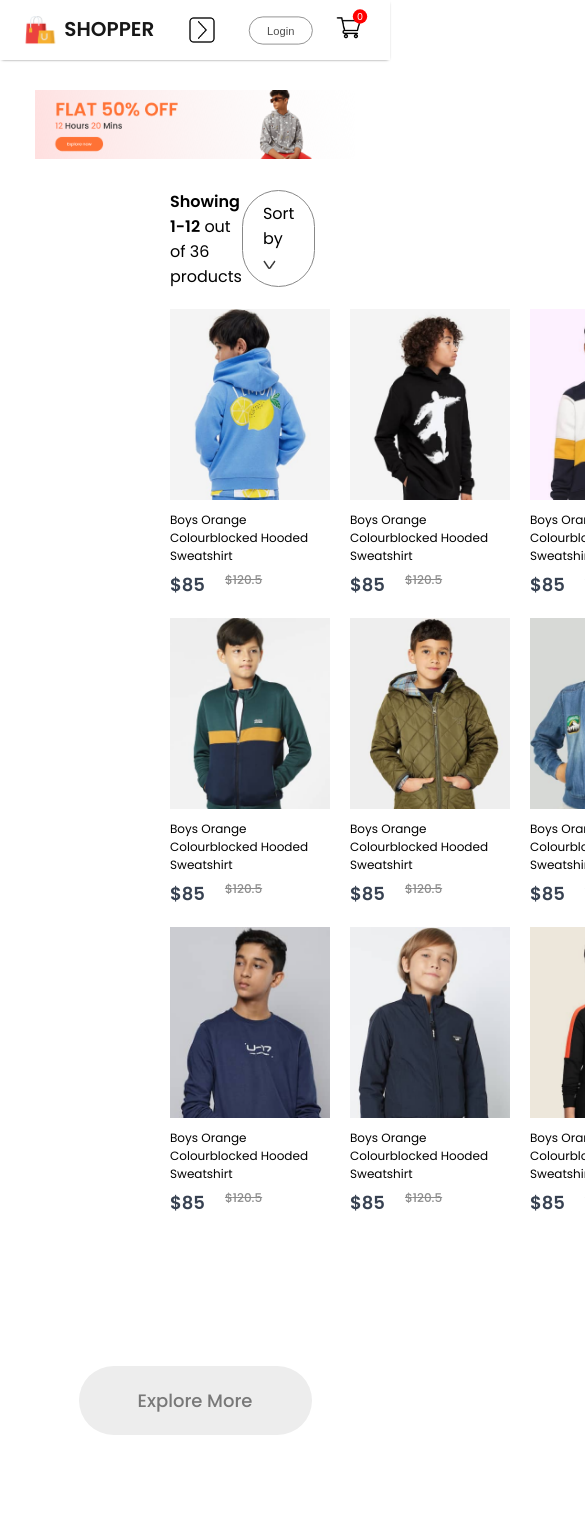
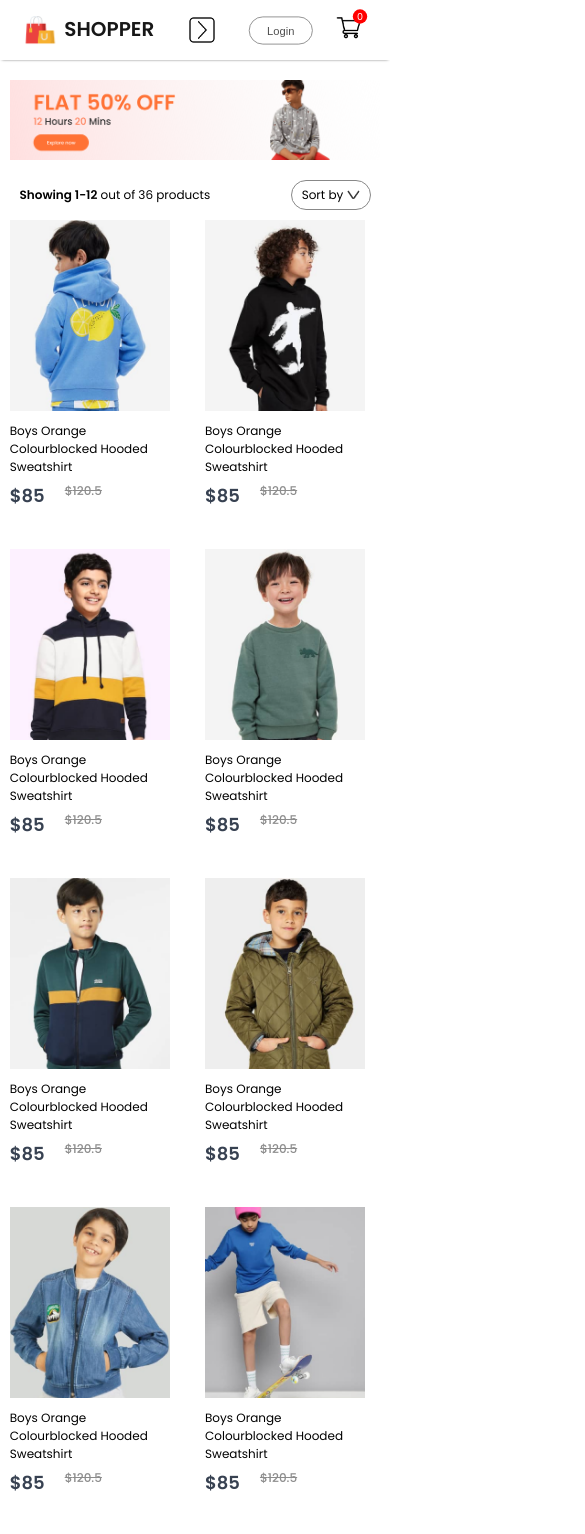
Before and after one commit to Apeksha-P/Ecommerce-Website, a React (Create React App) app in the folder frontend/: page /kids in a window 390 px wide. Shown: the top 1534 px of the page, 585 px wide, since content can reach past the window. Built offline with nearby package versions, Linux system fonts and the light colour scheme.

Commit message:
add css to category items

```diff
--- a/frontend/src/Pages/CSS/ShopCategory.css
+++ b/frontend/src/Pages/CSS/ShopCategory.css
@@ -37,3 +37,53 @@
     font-size: 18px;
     font-weight: 500;
 }
+@media(max-width:1280px){
+    .shopcategory-banner{
+        margin: 20px auto;
+        width: 90%;
+    }
+    .shopcategory-indexSort{
+        width: 90%;
+        margin: auto;
+    }
+    .shopcategory-sort{
+        padding: 5px 10px;
+        font-size: 12px;
+    }
+    .shopcategory-indexSort p{
+        font-size: 12px;
+    }
+    .shopcategory-products{
+        width: 90%;
+        margin: 10px auto;
+        row-gap: 40px;
+    }
+    .shopcategory-products .items{
+        margin: auto;
+    }
+    .shopcategory-loadmore{
+        margin: 100px auto;
+        width: 200px;
+        height: 60px;
+        font-size: 16px;
+    }
+}
+@media(max-width:800px){
+    .shopcategory-banner{
+        width: 95%;
+    }
+    .shopcategory-products{
+        width: 95%;
+    }
+    .shopcategory-loadmore{
+        margin: 60px auto;
+        width: 150px;
+        height: 40px;
+        font-size: 13px;
+    }
+}
+@media(max-width:500px){
+    .shopcategory-products{
+        grid-template-columns: 1fr 1fr;
+    }
+}
```
